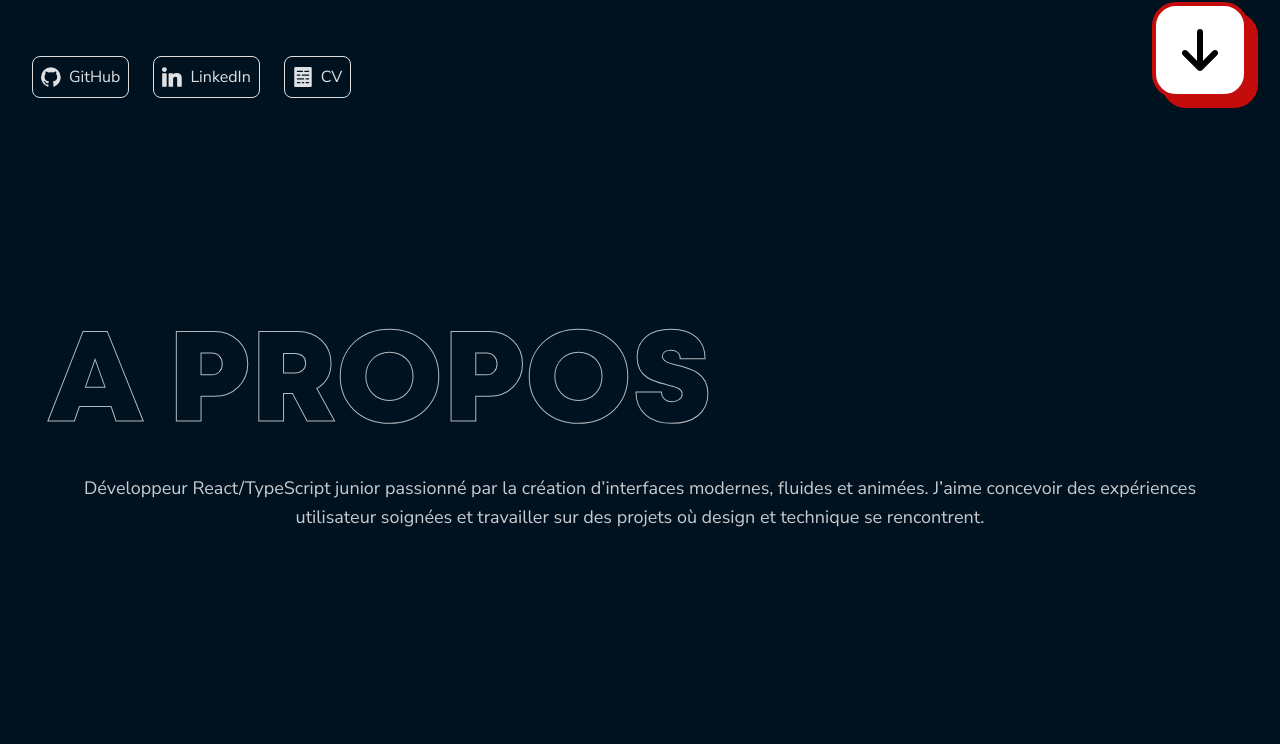
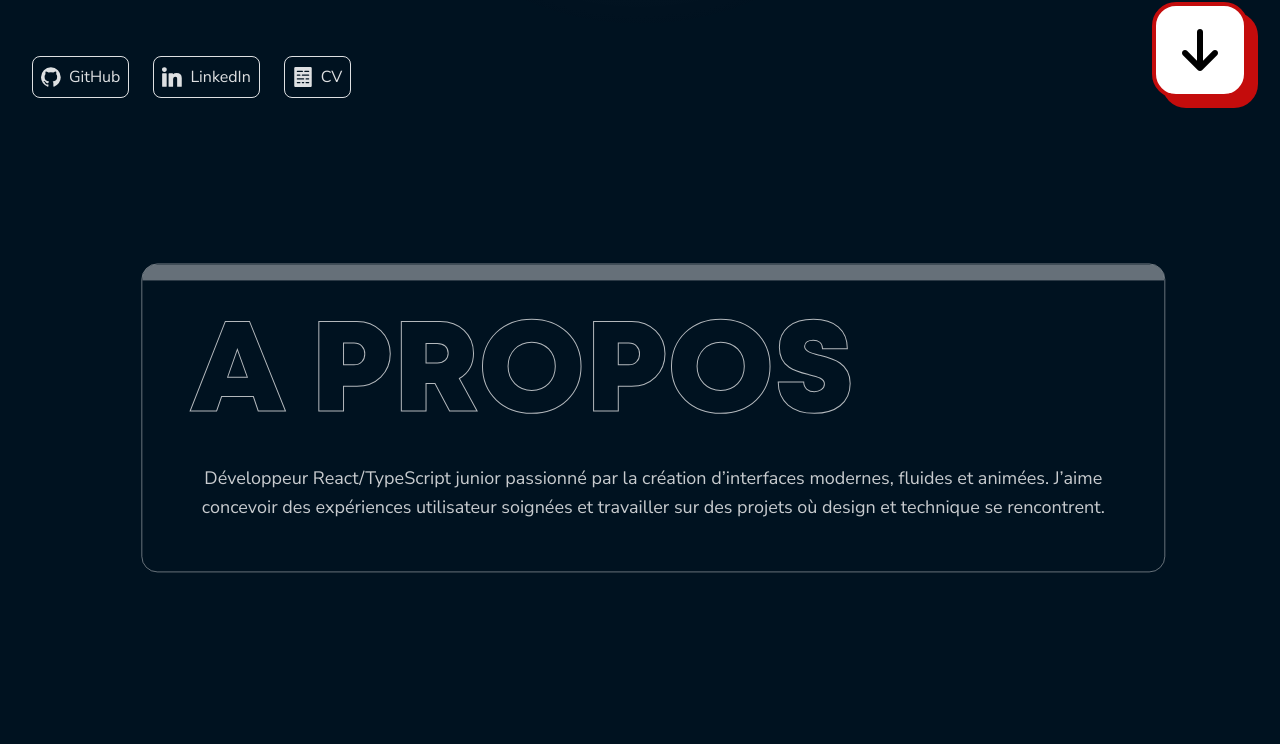
Before and after one commit to JordanBardu/portfolio, a React (Vite) app: page / in a window 1280 px wide. Shown: the part 670-1414 px from the top of the page. Built offline with nearby package versions, Linux system fonts and the light colour scheme.

Commit message:
Added animations and styling to homepage's sections

```diff
--- a/src/pages/Home/index.tsx
+++ b/src/pages/Home/index.tsx
@@ -1,5 +1,5 @@
 import content from "./section_content.json";
-import { motion } from "motion/react";
+import { motion, useDragControls } from "motion/react";
 import reactIconSvg from "../../assets/svg/react-icon.svg";
 import typescriptIconSvg from "../../assets/svg/ts-icon.svg";
 import tailwindIconSvg from "../../assets/svg/tailwind-icon.svg";
@@ -8,12 +8,10 @@ import PrimaryButton from "../../components/PrimaryButton";
 
 function Home() {
   const handleOnClick = () => {
-    const target = document.getElementById("home-about");
+    const target = document.getElementById("home-sections");
     if (!target) return;
 
-    const OFFSET = 144 + 48;
-
-    const y = target.getBoundingClientRect().top + window.scrollY - OFFSET;
+    const y = target.getBoundingClientRect().top + window.scrollY;
 
     window.scrollTo({
       top: y,
@@ -22,7 +20,7 @@ function Home() {
   };
 
   return (
-    <div>
+    <div className="flex flex-col items-center">
       <div className="relative min-h-screen w-full flex flex-row items-center">
         <div className="flex flex-row justify-center items-center gap-12">
           <h1 className="bg-gradient-to-b from-text to-primary inline-block text-transparent bg-clip-text font-[Edo] text-8xl">
@@ -84,17 +82,40 @@ function Home() {
           <ExternalLinks />
         </article>
 
-        <div className="absolute bottom-8 right-8">
+        <div className="absolute bottom-8 right-8 pointer-events-auto">
           <PrimaryButton icon="fa-arrow-down" onClick={handleOnClick} />
         </div>
       </div>
 
-      {content.sections.map((section, index) => (
-        <section
+      <div id="home-sections" className="flex flex-col items-center w-full">
+        {content.sections.map((section, index) => {
+          const dragControls = useDragControls();
+          const floatX = (index % 2 === 0 ? 1 : -1) * (18 + index * 6);
+          const floatY = (index % 3 === 0 ? -1 : 1) * (14 + index * 5);
+
+          return (
+            <motion.section
               key={index}
-          className="flex flex-col items-center min-h-screen w-full p-12 mt-36"
-          id={section.anchor}
+              drag
+              dragControls={dragControls}
+              dragListener={false}
+              dragMomentum={false}
+              className="flex relative flex-col items-center w-[80%] p-12 mt-36 border overflow-hidden rounded-2xl border-white/40 select-none"
+              animate={{
+                x: [0, floatX, -floatX * 0.7, floatX * 0.3, 0],
+                y: [0, floatY, -floatY * 0.6, floatY * 0.4, 0],
+              }}
+              transition={{
+                duration: 18 + index * 4,
+                repeat: Infinity,
+                ease: "easeInOut",
+              }}
             >
+              <motion.div
+                className="bg-white/40 h-4 w-full absolute top-0 cursor-grab active:cursor-grabbing"
+                onPointerDown={(e) => dragControls.start(e)}
+              />
+
               <div className="text-center w-full">
                 <h2 className="text-9xl font-bold mb-6 w-full text-outline opacity-70 flex justify-start">
                   {section.title}
@@ -103,8 +124,10 @@ function Home() {
                   {section.description}
                 </p>
               </div>
-        </section>
-      ))}
+            </motion.section>
+          );
+        })}
+      </div>
     </div>
   );
 }
--- a/src/pages/Home/section_content.json
+++ b/src/pages/Home/section_content.json
@@ -2,13 +2,11 @@
   "sections": [
     {
       "title": "A PROPOS",
-      "description": "Développeur React/TypeScript junior passionné par la création d’interfaces modernes, fluides et animées. J’aime concevoir des expériences utilisateur soignées et travailler sur des projets où design et technique se rencontrent.",
-      "anchor": "home-about"
+      "description": "Développeur React/TypeScript junior passionné par la création d’interfaces modernes, fluides et animées. J’aime concevoir des expériences utilisateur soignées et travailler sur des projets où design et technique se rencontrent."
     },
     {
       "title": "STACK TECHNIQUE",
-      "description": "Ma stack principale repose sur React, TypeScript et TailwindCSS. J’utilise également Framer Motion pour les animations, Git pour le versioning et j’ai de bonnes bases en intégration et en accessibilité.",
-      "anchor": "home-stack"
+      "description": "Ma stack principale repose sur React, TypeScript et TailwindCSS. J’utilise également Framer Motion pour les animations, Git pour le versioning et j’ai de bonnes bases en intégration et en accessibilité."
     }
   ]
 }
```
Lines whose indentation alone changed are shown as unchanged.
